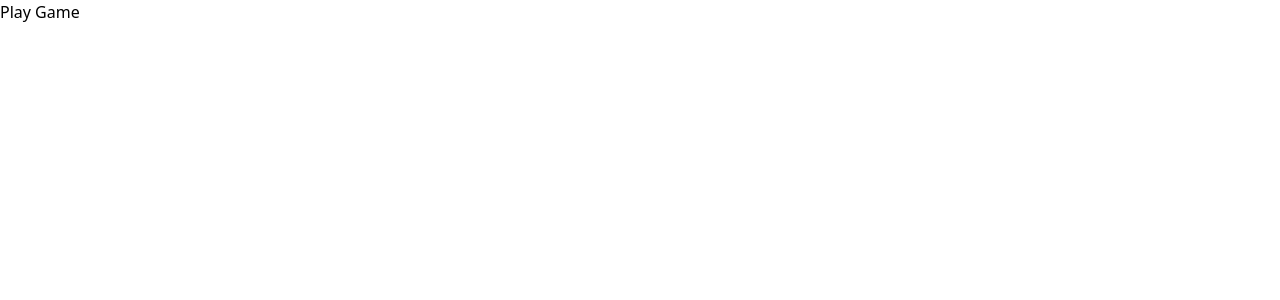
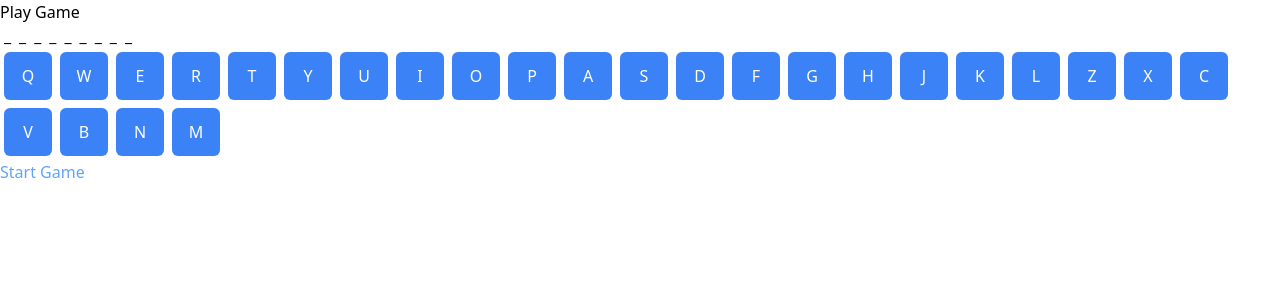
Before and after one commit to swapnil130501/HangmanGame, a React (Vite) app: page /start in a window 1280 px wide. Both pictures are taken after typing "Sample123" into the empty fields and a click on the button "Submit". Shown: the top 300 px of the page. Built offline with nearby package versions, Linux system fonts and the light colour scheme.

Commit message:
letter guessing logic added

```diff
--- /dev/null
+++ b/src/components/LetterButtons/LetterButtons.jsx
@@ -0,0 +1,44 @@
+const ALPHABETS = "QWERTYUIOPASDFGHJKLZXCVBNM".split('');
+
+function LetterButtons({text, gussedLetters, onLetterClick}) {
+
+    const originalLetters = new Set(text.toUpperCase().split(''));
+    const guessedLettersSet = new Set(gussedLetters);
+
+    const buttonStyle = (letter) => {
+        if(guessedLettersSet.has(letter)) {
+            return `${originalLetters.has(letter) ? 'bg-green-500' : 'bg-red-500'}`;
+        }
+
+        else {
+            return 'bg-blue-500';
+        }
+    }
+
+    function handleLetterClick(event) {
+        const ch = event.target.value;
+        onLetterClick?.(ch);
+    }
+
+    const buttons = ALPHABETS.map((it, idx) => {
+        return (
+            <button
+                key={idx}
+                value={it}
+                onClick={handleLetterClick}
+                disabled={guessedLettersSet.has(it)}
+                className={`h-12 w-12 m-1 text-white rounded-md ${buttonStyle(it)}`}
+                >
+                {it}
+            </button>
+        )
+    });
+
+    return (
+        <>
+            {buttons}
+        </>
+    )
+}
+
+export default LetterButtons;
--- /dev/null
+++ b/src/components/MaskedText/MaskedText.jsx
@@ -0,0 +1,19 @@
+import React from 'react'
+import { getMaskedString } from './MaskedUtility'
+
+function MaskedText({text, gussedLetters}) {
+    const maskedString = getMaskedString(text, gussedLetters);
+    return (
+        <>
+            {maskedString.map((it, idx) => {
+                return (
+                    <span key = {idx} className='mx-1'>
+                        {it}
+                    </span>
+                )
+            })}
+        </>
+    )
+}
+
+export default MaskedText
--- /dev/null
+++ b/src/components/MaskedText/MaskedUtility.js
@@ -0,0 +1,17 @@
+export function getMaskedString(originalWord, gussedLetters) {
+    gussedLetters = gussedLetters.map(it => it.toUpperCase());
+
+    const gussedLetterSet = new Set(gussedLetters);
+
+    const result = originalWord.toUpperCase().split('').map(it => {
+        if(gussedLetterSet.has(it)) {
+            return it;
+        }
+
+        else {
+            return "_";
+        }
+    });
+
+    return result;
+}
--- a/src/components/TextInputForm/TextInputFormContainer.jsx
+++ b/src/components/TextInputForm/TextInputFormContainer.jsx
@@ -13,7 +13,7 @@ function TextInputFormContainer() {
         event.preventDefault();
         console.log("form submitted", value);
         if(value) {
-            navigate("/play")
+            navigate(`/play`, { state: {wordSelected: value}});
         }
     }
 
--- a/src/pages/PlayGame.jsx
+++ b/src/pages/PlayGame.jsx
@@ -1,9 +1,27 @@
-import React from 'react'
+import React, { useState } from 'react'
+import { useLocation, Link } from "react-router-dom";
+import MaskedText from '../components/MaskedText/MaskedText';
+import LetterButtons from '../components/LetterButtons/LetterButtons';
 
 function PlayGame() {
-  return (
-    <div>Play Game</div>
-  )
+    const {state} = useLocation();
+
+    const [gussedLetters, setGussedLetters] = useState([]);
+
+    function handleLetterClick(letter) {
+        setGussedLetters([...gussedLetters, letter])
+    }
+
+    return (
+        <div>
+            <h1>Play Game</h1>
+            <MaskedText text={state.wordSelected} gussedLetters = {gussedLetters}/>
+            <div>
+                <LetterButtons text={state.wordSelected} gussedLetters = {gussedLetters} onLetterClick={handleLetterClick}></LetterButtons>
+            </div>
+            <Link to="/start" className="text-blue-400">Start Game</Link>
+        </div>
+    )
 }
 
 export default PlayGame
--- a/src/pages/StartGame.jsx
+++ b/src/pages/StartGame.jsx
@@ -1,11 +1,13 @@
 import React from 'react'
 import TextInputFormContainer from '../components/TextInputForm/TextInputFormContainer'
+import {Link} from "react-router-dom"
 
 function StartGame() {
   return (
     <>
         <h1>Start Game</h1>
         <TextInputFormContainer></TextInputFormContainer>
+        <Link to="/play" className="text-blue-400">Play Game</Link>
     </>
   )
 }
```
